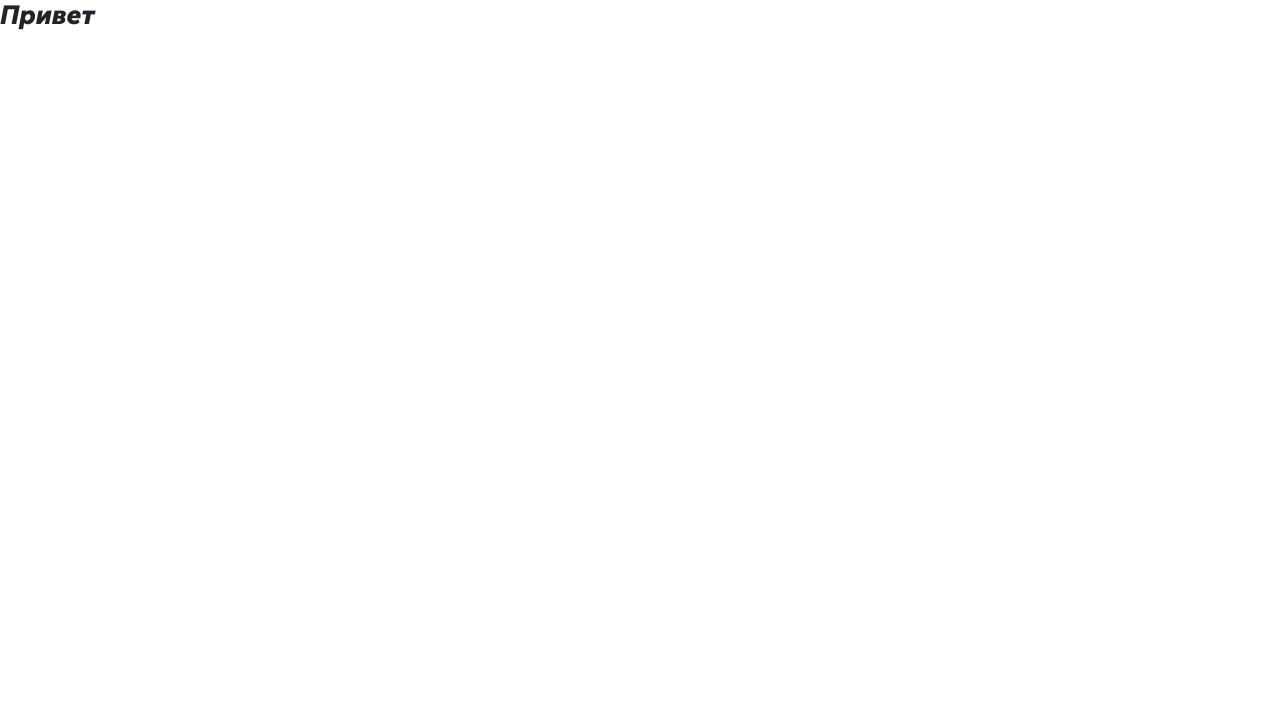
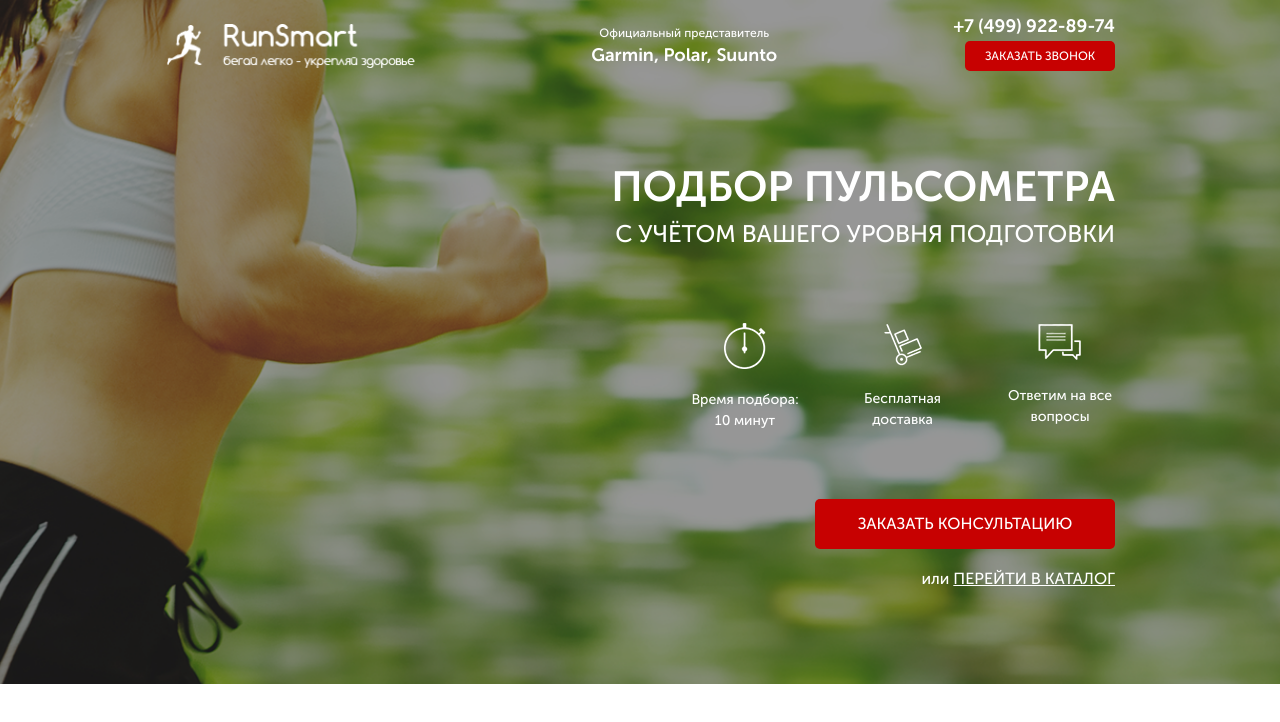
Before and after one commit to larvolynkina/Project_5, a website: page index.html in a window 1280 px wide. Drawn offline with Linux system fonts and the light colour scheme.

Commit message:
Promo_finish

```diff
--- a/index.html
+++ b/index.html
@@ -10,7 +10,56 @@
     <link rel="stylesheet" href="css/style.min.css">
 </head>
 <body>
-    <h1>Привет</h1>
+    <div class="promo">
+        <div class="container">
+            <header class="header">
+                <a href="#" class="header__logo">
+                    <img src="icons/logo.png" alt="logo">
+                </a>
+                <div class="header__official">
+                    Официальный представитель<br>
+                    <span>Garmin, Polar, Suunto</span>
+                </div>
+                <div class="header__contacts">
+                    <a href="tel:74999228974" class="header_phone">
+                        +7 (499) 922-89-74
+                    </a><br>
+                    <button class="button">
+                        заказать звонок
+                    </button>
+                </div>
+            </header>
+            <div class="promo__wrapper">
+                <h1 class="promo__header">
+                    Подбор пульсометра
+                </h1>
+                <h2 class="promo__subheader">
+                    с учётом Вашего уровня подготовки
+                </h2>
+                <div class="promo__icons">
+                    <div class="promo__icon"><img src="../icons/main_icon_1.png" alt="icon_1">
+                        Время подбора:
+                        10 минут
+                    </div>
+                    <div class="promo__icon"><img src="../icons/main_icon_2.png" alt="icon_2">
+                        Бесплатная
+                        доставка
+                    </div>
+                    <div class="promo__icon"><img src="../icons/main_icon_3.png" alt="icon_3">
+                        Ответим
+                        на все вопросы
+                    </div>
+                </div>
+                <button class="button button_main">
+                    заказать кОНСУЛЬТАЦИЮ
+                </button>
+                <div class="promo__link">
+                    или
+                    <a href="#">ПЕРЕЙТИ В КАТАЛОГ</a>
+                </div>
+            </div>
 
+        </div>
+    </div>
 </body>
 </html>
--- a/sass/_general.sass
+++ b/sass/_general.sass
@@ -1,4 +1,92 @@
-h1
-    font-size: 26px
-    font-weight: 900
-    font-style: italic
+.promo
+    min-height: 650px
+    padding: 21px 0 93px 0
+    background: url('../img/main_bg.png') center (center/cover) no-repeat
+    &__wrapper
+        display: flex
+        flex-direction: column
+        align-items: flex-end
+        margin-top: 91px
+    &__header
+        font-size: 42px
+        font-weight: 700
+        text-transform: uppercase
+        color: $text_color
+    &__subheader
+        font-size: 24px
+        font-weight: 500
+        text-transform: uppercase
+        color:$text_color
+    &__icons
+        display: flex
+        margin-top: 66px
+        width: 425px
+        justify-content: space-between
+    &__icon
+        width: 110px
+        font-size: 14px
+        font-weight: 500
+        color: $text_color
+        text-align: center
+        img
+            display: block
+            margin: 0 auto
+            margin-bottom: 20px
+    &__link
+        margin-top: 18px
+        font-size: 16px
+        font-weight: 500
+        color: $text_color
+        a
+            color: $text_color
+.header
+    display: flex
+    justify-content: space-between
+    align-items: center
+    &__logo
+        width: 250px
+        img
+            width: 100%
+    &__official
+        font-size: 12px
+        font-weight: 500
+        color: #ffffff
+        text-align: center
+        span
+            font-size: 18px
+            font-weight: 700
+            color: #ffffff
+    &__contacts
+        display: flex
+        flex-direction: column
+        align-items: flex-end
+        font-size: 18px
+        font-weight: 700
+        color: #ffffff
+        text-align: center
+        line-height: 10px
+        a
+            color: #ffffff
+            text-decoration: none
+.button
+    width: 150px
+    height: 30px
+    background-color: $main_color
+    border-radius: 5px
+    border: none
+    font-size: 12px
+    font-weight: 500
+    text-transform: uppercase
+    color: $text_color
+    text-align: center
+    &_main
+        width: 300px
+        height: 50px
+        margin-top: 68px
+        background-color: $main_color
+        border-radius: 5px
+        border: none
+        font-size: 16px
+        font-weight: 500
+        text-transform: uppercase
+        color: $text_color
--- a/sass/_variables.sass
+++ b/sass/_variables.sass
@@ -1 +1,2 @@
 $main_color: #c70101
+$text_color: #ffffff
--- a/sass/style.sass
+++ b/sass/style.sass
@@ -1,5 +1,9 @@
 *
   font-family: 'Museo Sans Cyrl'
+
+.container
+    max-width: 950px
+    margin: 0 auto
 
 @import "variables"
 @import "mixins"
```
Also changed, not shown: css/style.min.css.
